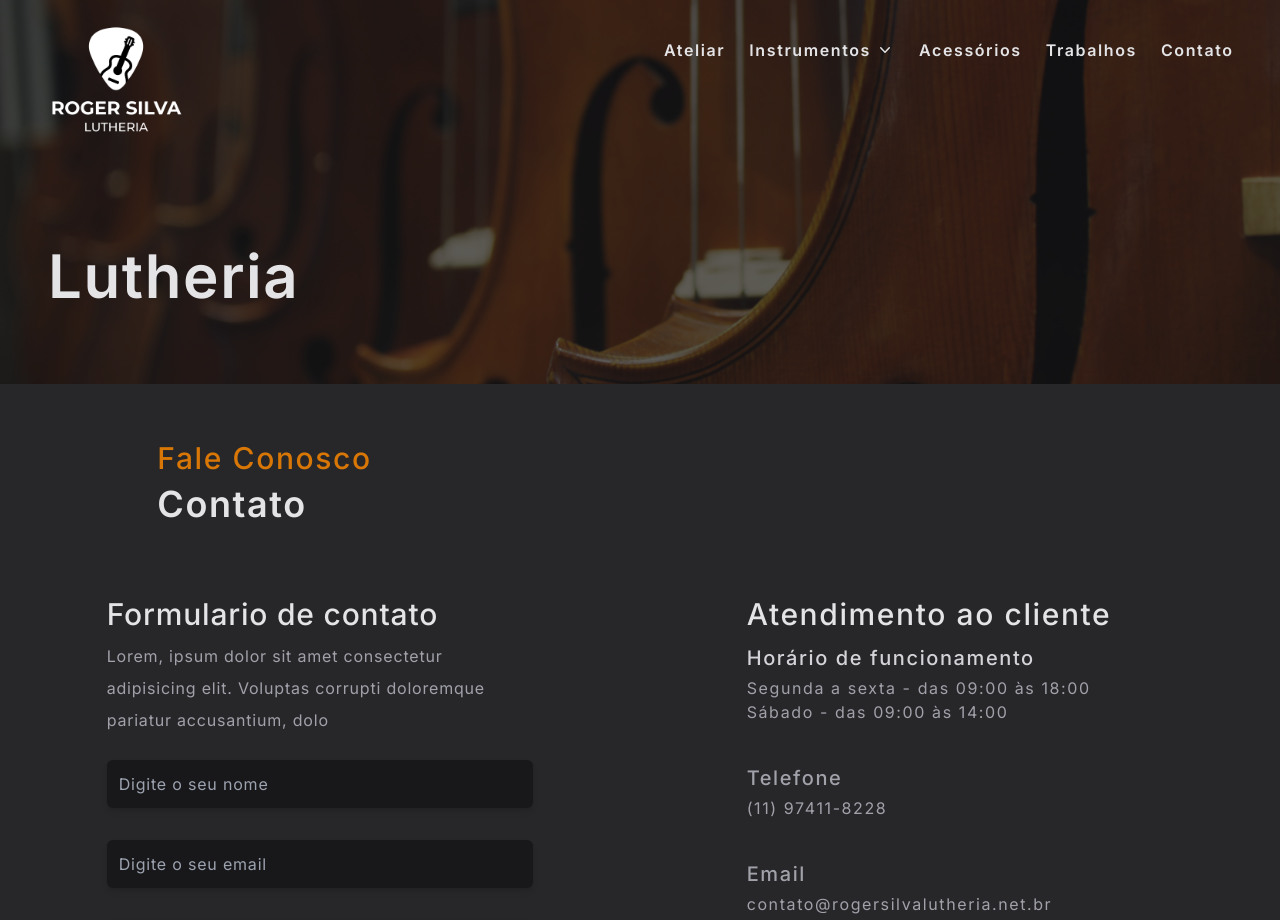
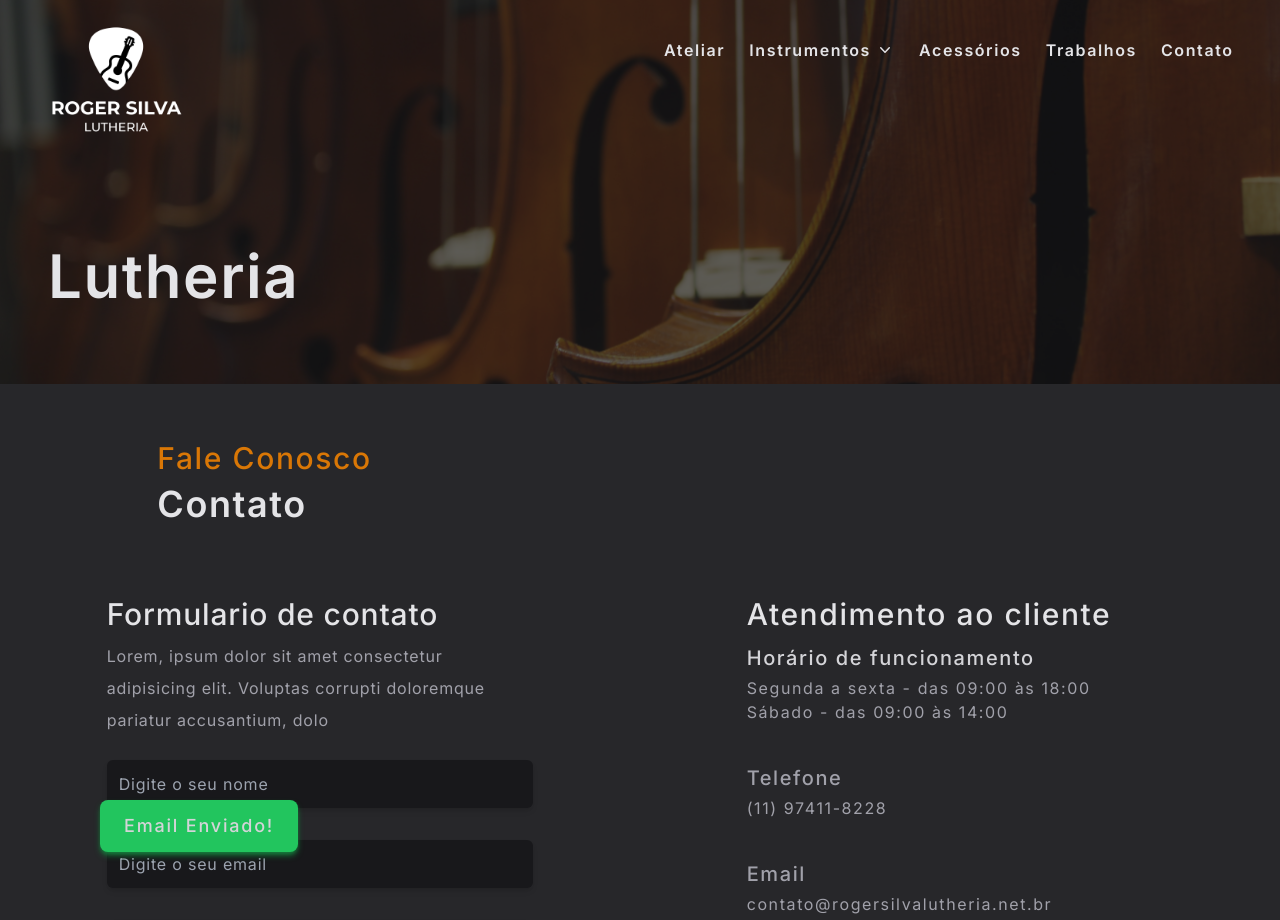
Before and after one commit to PabloJesusdaSilva/Lutheria, a Next.js app: page /contact in a window 1280 px wide. Shown: the top 920 px of the page. Built offline with nearby package versions, Linux system fonts and the light colour scheme.

Commit message:
:feat: add shadow to toast

```diff
--- a/src/app/components/ToastConfirm.tsx
+++ b/src/app/components/ToastConfirm.tsx
@@ -4,11 +4,11 @@ const ToastConfirm = () => {
 
    return(
       <motion.div
-         className='absolute top-full left-16 px-7 py-3 rounded-lg bg-green-500'
+         className='absolute top-full left-10 px-6 py-3 rounded-lg bg-green-500 shadow-md shadow-green-700 lg:left-16'
          initial={{ left: -100 }}
          animate={{ left: 100 }}
       >
-         <p className='text-zinc-300 tracking-widest font-medium'>
+         <p className='text-lg text-zinc-300 tracking-widest font-medium'>
             Email Enviado!
          </p>
       </motion.div>
--- a/src/app/contact/page.tsx
+++ b/src/app/contact/page.tsx
@@ -20,7 +20,7 @@ const Contact = () => {
    const [message, setMessage] = useState<string>('');
    const [phone, setPhone] = useState<string>('');
 
-   const [toastConfirm, setToastConfirm] = useState<boolean>(false);
+   const [toastConfirm, setToastConfirm] = useState<boolean>(true);
 
    const sendEmail = (e: any) => {
       e.preventDefault();
```
